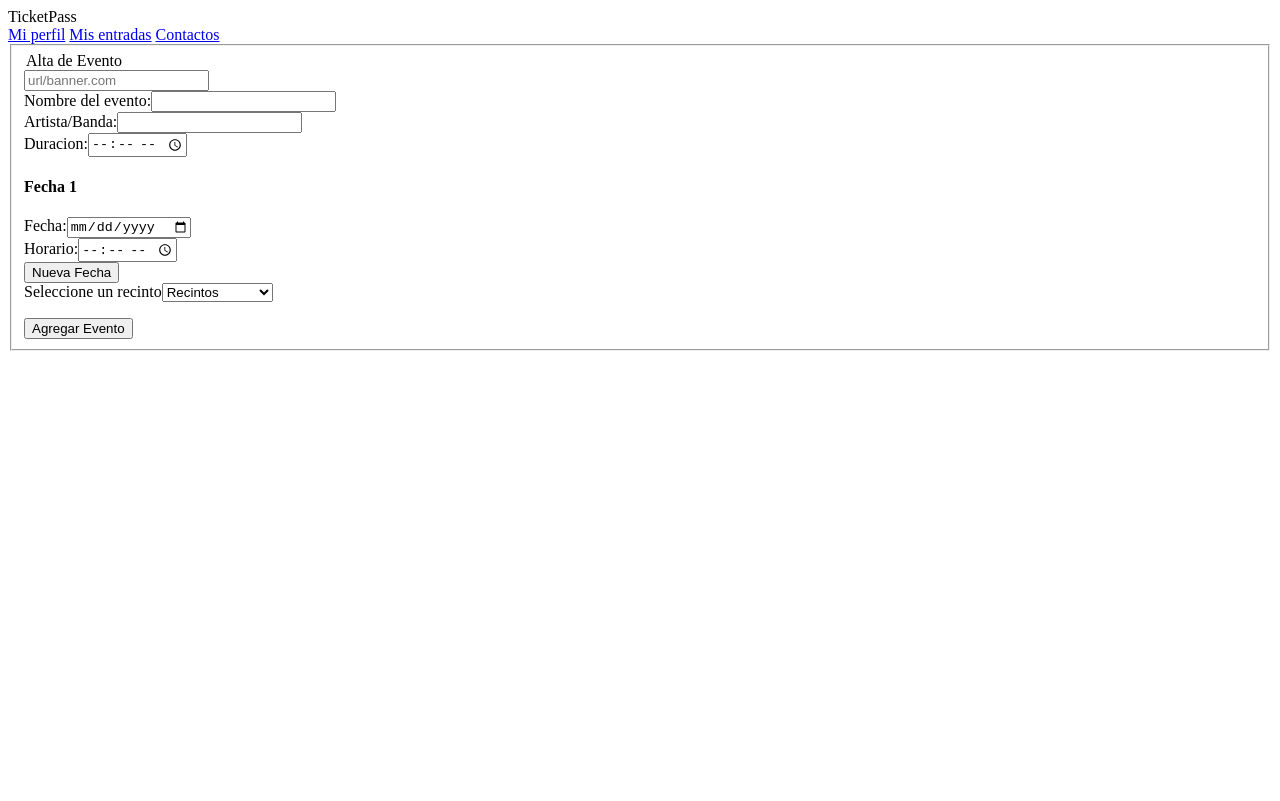
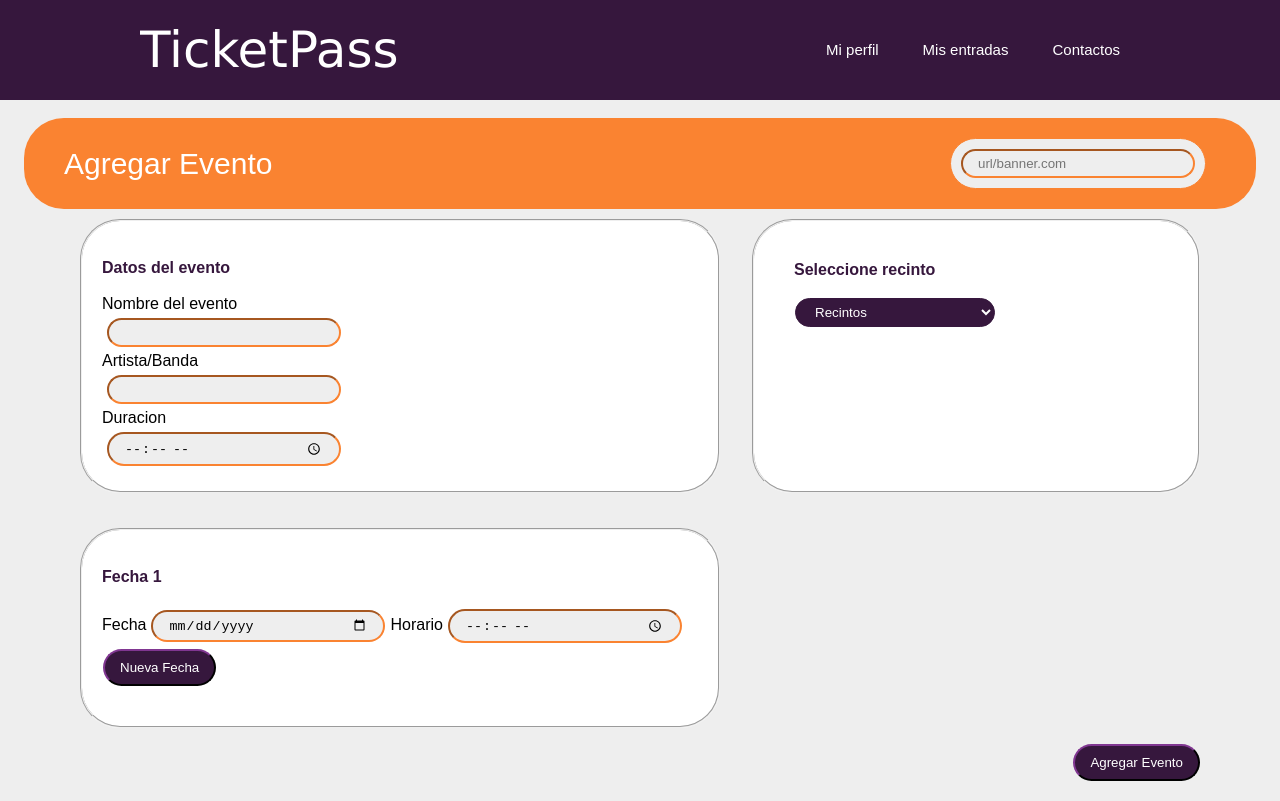
Before and after one commit to JuliMoriis/TicketPass-project, an Angular app: page /add-eventos in a window 1280 px wide. Built offline with nearby package versions, Linux system fonts and the light colour scheme; data requests are answered from the project's data file.

Commit message:
agrego css de alta eventos

```diff
--- a/src/app/evento/components/add-evento/add-evento.component.css
+++ b/src/app/evento/components/add-evento/add-evento.component.css
@@ -0,0 +1,156 @@
+input{
+    width:200px;
+    padding: 5px 15px;
+    margin: 5px;
+    box-sizing:content-box;
+    border-color:#fa8331;
+    border-radius:40px;
+    background-color: #eeeeee;
+}
+
+.container{  /* posicion del submit */
+    display: flex;
+    justify-content:flex-end;
+    margin-top: 10px;
+    width: 100%;
+}
+
+.divreg {
+    display: flex;
+    align-items: center;
+    justify-content:space-between;
+    margin: 100px auto 10px auto;
+    padding: 20px 40px;
+    background-color: #fa8331;
+    border-radius:40px;
+    width:90%;
+}
+
+h2{
+
+    margin-top:0px;
+    font-family: Arial, Helvetica, sans-serif;
+    font-weight: 100;
+    font-size: 30px;
+    color: white;
+    /* width: 150px; */
+}
+
+button{
+    background-color: #36173d;
+    font-family: Arial, Helvetica, sans-serif;
+    display: flex;
+    justify-content: center;
+    margin:1px;
+    color: white;
+    padding: 9px 15px;
+    border-radius: 45px;
+    border-color:#36173d;
+    -webkit-transition:all 500ms ease;
+    -o-transition:all 500ms ease;
+    transition:all 500ms ease;
+    margin-bottom: 20px;
+    margin-right:80px;
+}
+
+button:hover{
+    background:#fa8331;
+    border-color: #fa8331;
+    border-radius:45px;
+    color: #36173d;
+}
+
+label{
+    font-family:Arial, Helvetica, sans-serif;
+    font-weight: 100;
+}
+
+.inputBanner{
+    margin-top:0px;
+    margin-right:10px;
+    padding:5px;
+    border-radius: 40px;
+    background-color: #eeeeee;
+    border:1px solid #fa8331;
+}
+h4{
+
+    font-family:Arial, Helvetica, sans-serif;
+    font-weight: 600;
+    color: #36173d;
+
+}
+
+.flex-container{
+    display: flex;
+    justify-content: space-between;
+    width:100%;
+    margin-bottom:20px;
+
+}
+
+
+.fieldEvento{
+    width: 50%;
+    padding: 20px;
+    border-radius:40px;
+    background-color: white;
+    box-sizing: border-box;
+    margin-bottom: 15px;
+    margin-left:80px;
+}
+
+.fieldRecinto{
+    width: 35%;
+    padding: 40px ;
+    border-radius: 40px;
+    background-color: white;
+    box-sizing: border-box;
+    margin-bottom: 15px;
+    margin-right:80px;
+}
+
+.fieldFecha{
+    width: 50%;
+     padding: 20px ;
+     border-radius:40px;
+     background-color: white;
+     box-sizing: border-box;
+     margin-bottom: 15px;
+     margin-left:80px;
+}
+
+.fielset-container{
+display: block;
+margin-top: 10px;
+}
+
+select {
+    width:200px;
+    padding: 5px 15px;
+    background-color: #36173d;
+    font-family: Arial, Helvetica, sans-serif;
+    display: flex;
+    justify-content: center;
+    margin:1px;
+    color: white;
+    border-radius: 45px;
+    border-color:#36173d;
+    -webkit-transition:all 500ms ease;
+    -o-transition:all 500ms ease;
+    transition:all 500ms ease;
+    margin-bottom: 20px;
+    margin-right:80px;
+}
+
+ select:hover {
+    background-color: #fa8331;
+    border-color: #fa8331;
+    color:#36173d;
+}
+
+h5{
+    font-family:Arial, Helvetica, sans-serif;
+    font-weight: 600;
+    color: #36173d;
+}
--- a/src/app/evento/components/add-evento/add-evento.component.html
+++ b/src/app/evento/components/add-evento/add-evento.component.html
@@ -1,56 +1,45 @@
-<section>
-  <fieldset>
+<br>
 <form action="">
-      <legend>Alta de Evento</legend>
-      <!-- Banner del evento -->
-      <div>
+<!-- BANNER E INPUT DEL BANNER -->
+<div class="divreg"><h2>Agregar Evento</h2>
+  <div class="inputBanner">
       <label for="bannerEvento"></label>
       <input type="text" id="bannerEvento" [(ngModel)]="evento.UrlBanner" [ngModelOptions]="{standalone: true}"
         placeholder="url/banner.com" required>
   </div>
-
-      <!-- Nombre evento -->
-      <div>
-        <label for="nombreEvento">Nombre del evento:</label>
-        <input type="text" id="nombreEvento" [(ngModel)]="evento.nombreEvento" [ngModelOptions]="{standalone: true}"
-          required>
 </div>
 
-      <!-- Nombre artista / banda -->
+<div class="fielset-container">
+<div class="flex-container">
+  <fieldset class="fieldEvento"> <!--FIELDSET EVENTO -->
+    <br>
+          <h4>Datos del evento</h4>
+    <br>
+          <label for="nombreEvento">Nombre del evento</label>
+    <br>
+          <input type="text" id="nombreEvento" [(ngModel)]="evento.nombreEvento" [ngModelOptions]="{standalone: true}" required>
+    <br>
+          <label for="nombreArtista-Banda">Artista/Banda</label>
+    <br>
+          <input type="text" id="nombreArtista-Banda" [(ngModel)]="evento.artista_banda" [ngModelOptions]="{standalone: true}" required>
+    <br>
+          <label for="duracion">Duracion</label>
+    <br>
+          <input type="time" id="duracion" [(ngModel)]="evento.duracion" [ngModelOptions]="{standalone: true}" required>
+
+
+      </fieldset > <!-- FIN DE FIELDSETEVENTO -->
+
+
+     <fieldset class="fieldRecinto"> <!-- SELECCIONE RECINTO -->
       <div>
-        <label for="nombreArtista-Banda">Artista/Banda:</label>
-        <input type="text" id="nombreArtista-Banda" [(ngModel)]="evento.artista_banda"
-          [ngModelOptions]="{standalone: true}" required>
-      </div>
-
-      <!-- Duracion -->
-      <div>
-        <label for="duracion">Duracion:</label>
-        <input type="time" id="duracion" [(ngModel)]="evento.duracion" [ngModelOptions]="{standalone: true}" required>
-      </div>
-
-     <!-- Datos de las fechas -->
-     <div *ngFor="let fecha of evento.fechas; let i = index">
-      <h4>Fecha {{ i + 1 }}</h4>
-      <div>
-        <label for="fecha-{{i}}">Fecha:</label>
-        <input type="date" id="fecha-{{i}}" [(ngModel)]="fecha.fecha" [ngModelOptions]="{standalone: true}" required>
-      </div>
-      <div>
-        <label for="horario-{{i}}">Horario:</label>
-        <input type="time" id="horario-{{i}}" [(ngModel)]="fecha.hora" [ngModelOptions]="{standalone: true}" required>
-      </div>
-      <button type="button" (click)="addFecha()">Nueva Fecha</button>
-    </div>
-
-    <!-- Datos de las entradas -->
-    <div>
-      <section>
-        <div>
-          <label for="seleccionRecinto">Seleccione un recinto</label>
+        <h4>Seleccione recinto</h4>
+        <label for="seleccionRecinto"></label>
+        <br>
         <select name="seleccionRecinto" id="seleccionRecinto" (change)="seleccionRecinto($event)">
            <option value="" disabled selected>Recintos</option>
            <option *ngFor="let recinto of listadoRecintos" [value]="recinto.id">
+            <br>
               {{ recinto.nombreRecinto }}
           </option>
         </select>
@@ -58,21 +47,45 @@
 
       <div>
         <ul>
-            <!-- COMO RECORRO ACA LAS ENTRADAS DE TODAS LAS FECHAS -->
-             <!-- ver si recorrer una sola fecha y en el add entrada en otra fecha rellenar -->
           <li *ngFor="let entrada of fecha.entradas">
-              {{entrada.nombreSector}}
+            <h5>{{entrada.nombreSector}}</h5>
+
             <label for="precioSector-{{ entrada.nombreSector }}">$</label>
             <input type="text" id="precioSector-{{ entrada.nombreSector }}" [(ngModel)]="entrada.precio"
               [ngModelOptions]="{standalone: true}" required>
           </li>
         </ul>
       </div>
-      </section>
+
+    </fieldset> <!-- ACA TERMINA SELECCIONE RECINTO -->
 </div>
 
-      <!--Boton agregar evento-->
+    <fieldset class="fieldFecha"> <!-- FIELDSET FECHA -->
+
+      <div *ngFor="let fecha of evento.fechas; let i = index">
+       <br>
+              <h4>Fecha {{ i + 1 }}</h4>
+       <br>
+          <label for="fecha-{{i}}">Fecha</label>
+
+          <input type="date" id="fecha-{{i}}" [(ngModel)]="fecha.fecha" [ngModelOptions]="{standalone: true}" required>
+
+          <label for="horario-{{i}}">Horario</label>
+
+          <input type="time" id="horario-{{i}}" [(ngModel)]="fecha.hora" [ngModelOptions]="{standalone: true}" required>
+
+        <button type="button" (click)="addFecha()">Nueva Fecha</button>
+
+    </div><!-- fin del div de *ngFor -->
+
+    </fieldset> <!-- FIN FIELDSET FECHA -->
+
+</div> <!--FIN DEL FIELDSER-CONTAINER-->
+
+
+   <!-- BOTON DE AGREGAR -->
+      <div class="container">
         <button type="button" (click)="addEvento()">Agregar Evento</button>
+      </div>
+
     </form>
-  </fieldset>
-</section>
--- a/src/styles.css
+++ b/src/styles.css
@@ -1,5 +1,5 @@
 
-/* *{
+ *{
     margin: 0;
     padding:0;
 }
@@ -54,5 +54,3 @@ header nav a:hover{
     background:#ff4845;
     border-radius:50px;
 }
-
- */
```
Lines whose indentation alone changed are shown as unchanged.
